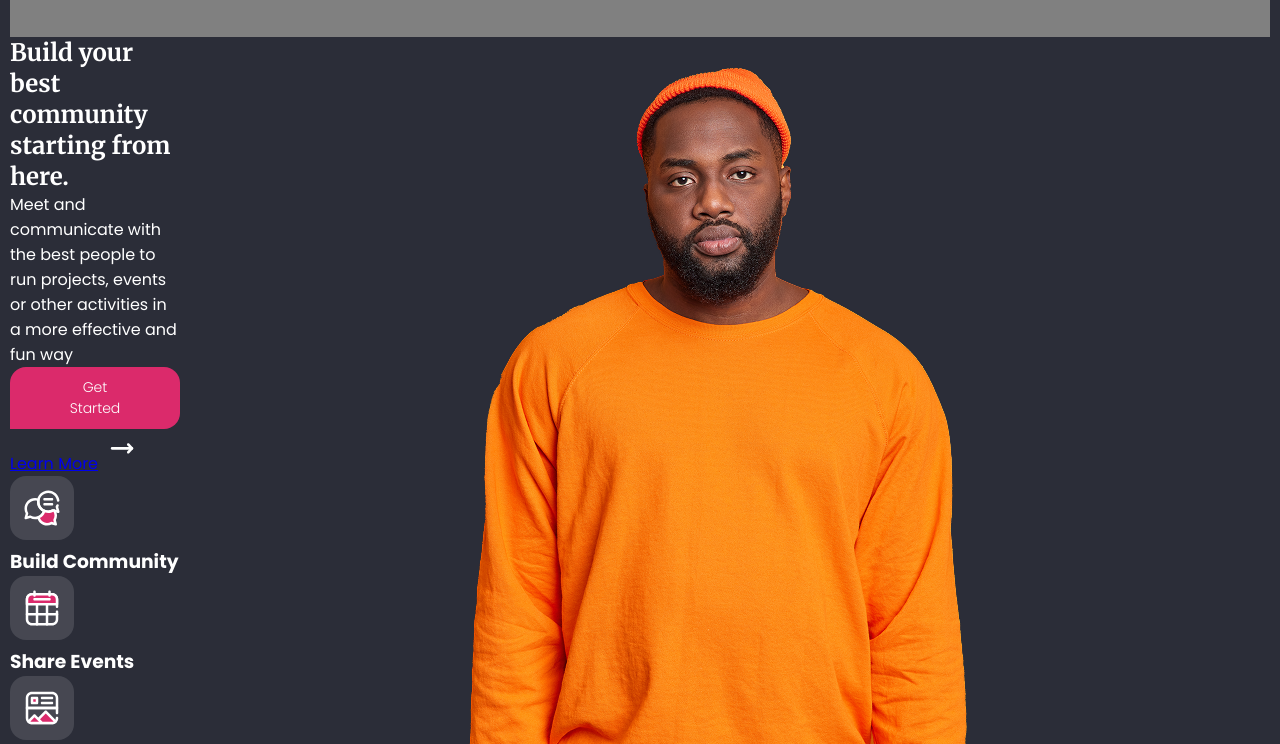
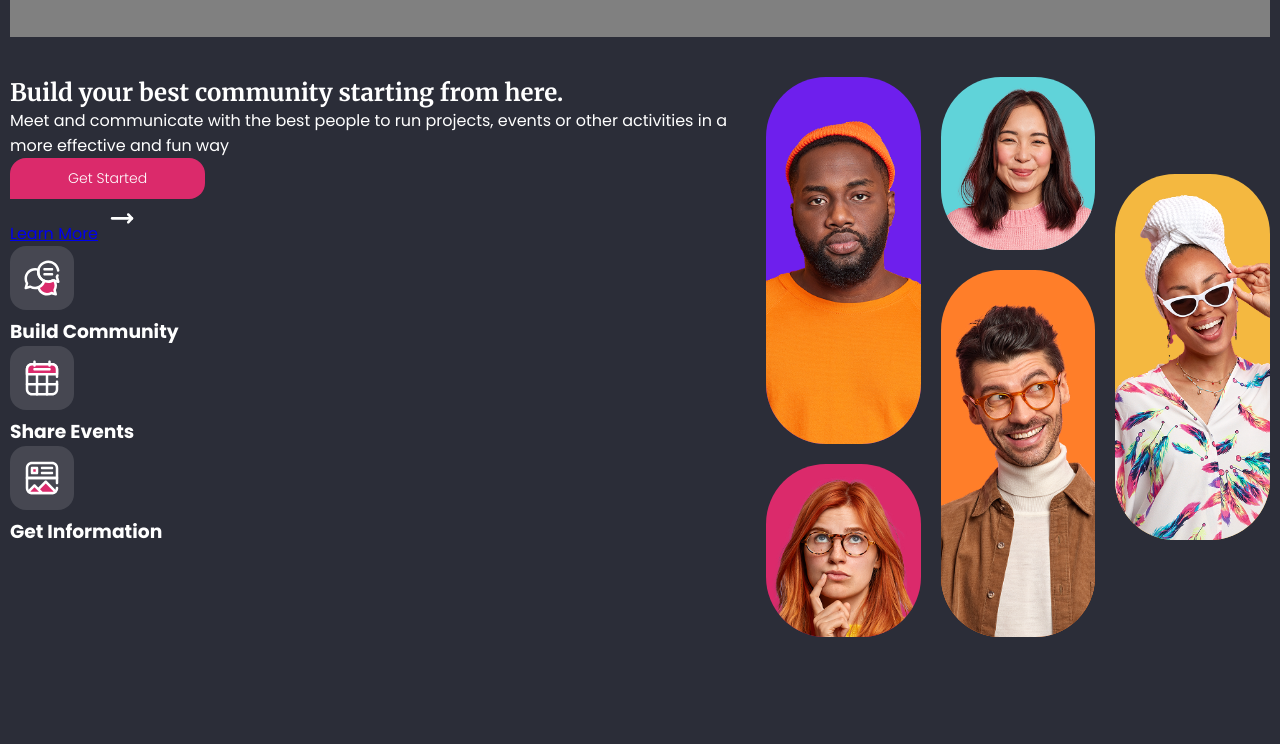
Before and after one commit to JuanAntonioPR/Entregable2, a website built with Vite: page index.html in a window 1280 px wide. Shown: the part 62-806 px from the top of the page. Built offline with nearby package versions, Linux system fonts and the light colour scheme.

Commit message:
añadiendo estilos en style.scss

```diff
--- a/index.html
+++ b/index.html
@@ -12,7 +12,7 @@
   <body>
     <div class="container">
       <header class="header">
-        <img src="./img/logo.svg" alt="logo GathSession">
+        <img class="logo" src="./img/logo.svg" alt="logo GathSession">
         <nav class="nav">
           <ul>
             <li>
--- a/sass/layout/_header.scss
+++ b/sass/layout/_header.scss
@@ -6,6 +6,10 @@
     align-items: center;
     padding: 0px 0px 40px 0px;
     background-color: grey;
+
+    .logo {
+        cursor: pointer;
+    }
 
     .nav ul {
         display: flex;
--- a/sass/style.scss
+++ b/sass/style.scss
@@ -18,6 +18,137 @@ body {
 
         .main {
             display: flex;
+            margin-top: 40px;
+
+            .content {
+                width: 60%;
+            }
+
+            .decorative {
+                width: 40%;
+                height: 70vh;
+                display: grid;
+                gap: 20px;
+                grid-template-columns: repeat(3, 1fr);
+                grid-template-rows: repeat(6, 1fr);
+                grid-template-areas:
+                "box1 box2 ."
+                "box1 box2 box3"
+                "box1 box5 box3"
+                "box1 box5 box3"
+                "box4 box5 box3"
+                "box4 box5 .";
+
+                .decorative--box1 {
+                    grid-area: box1;
+                    background-color: ab.$bg-color-box1;
+                    border-radius: 60px;
+                    overflow: hidden;
+                    display: flex;
+                    align-items: flex-end;
+                    justify-content: center;
+
+                    img {
+                        width: 100%;
+                        height: auto;
+                        transform: scale(5) translateY(-7px);
+                        translate: 4px;
+                        transition: transform 0.3s ease-in-out;
+                    }
+
+                    &:hover img {
+                        transform: scale(5.3) translateY(-7px);
+                    }
+                }
+
+                .decorative--box2 {
+                    grid-area: box2;
+                    background-color: ab.$bg-color-box2;
+                    border-radius: 60px;
+                    overflow: hidden;
+                    display: flex;
+                    align-items: flex-end;
+                    justify-content: center;
+
+                    img {
+                        width: 100%;
+                        height: auto;
+                        transform: scale(3.4) translateY(12px);
+                        transition: transform 0.3s ease-in-out;
+                    }
+
+                    &:hover img {
+                        transform: scale(3.7) translateY(12px);
+                    }
+                }
+
+                .decorative--box3 {
+                    grid-area: box3;
+                    background-color: ab.$bg-color-box3;
+                    border-radius: 60px;
+                    overflow: hidden;
+                    display: flex;
+                    align-items: center;
+                    justify-content: center;
+
+                    img {
+                        width: 100%;
+                        height: auto;
+                        transform: scale(3.1) translateY(-5px);
+                        translate: -60px;
+                        transition: transform 0.3s ease-in-out;
+                    }
+
+                    &:hover img {
+                        transform: scale(3.4) translateY(-5px);
+                    }
+                }
+
+                .decorative--box4 {
+                    grid-area: box4;
+                    background-color: ab.$bg-color-box4;
+                    border-radius: 60px;
+                    overflow: hidden;
+                    display: flex;
+                    align-items: flex-end;
+                    justify-content: center;
+
+                    img {
+                        width: 100%;
+                        height: auto;
+                        transform: scale(4) translateY(-24px);
+                        translate: 6px;
+                        transition: transform 0.3s ease-in-out;
+                    }
+
+                    &:hover img {
+                        transform: scale(4.3) translateY(-24px);
+                    }
+                }
+
+                .decorative--box5 {
+                    grid-area: box5;
+                    background-color: ab.$bg-color-box5;
+                    border-radius: 60px;
+                    overflow: hidden;
+                    display: flex;
+                    align-items: flex-end;
+                    justify-content: center;
+
+                    img {
+                        width: 100%;
+                        height: auto;
+                        transform: scale(4.1) translateY(-24px);
+                        translate: 6px;
+                        transition: transform 0.3s ease-in-out;
+                    }
+
+                    &:hover img {
+                        transform: scale(4.4) translateY(-24px);
+                    }
+                }
+            }
+
         }
     }
 }
```
